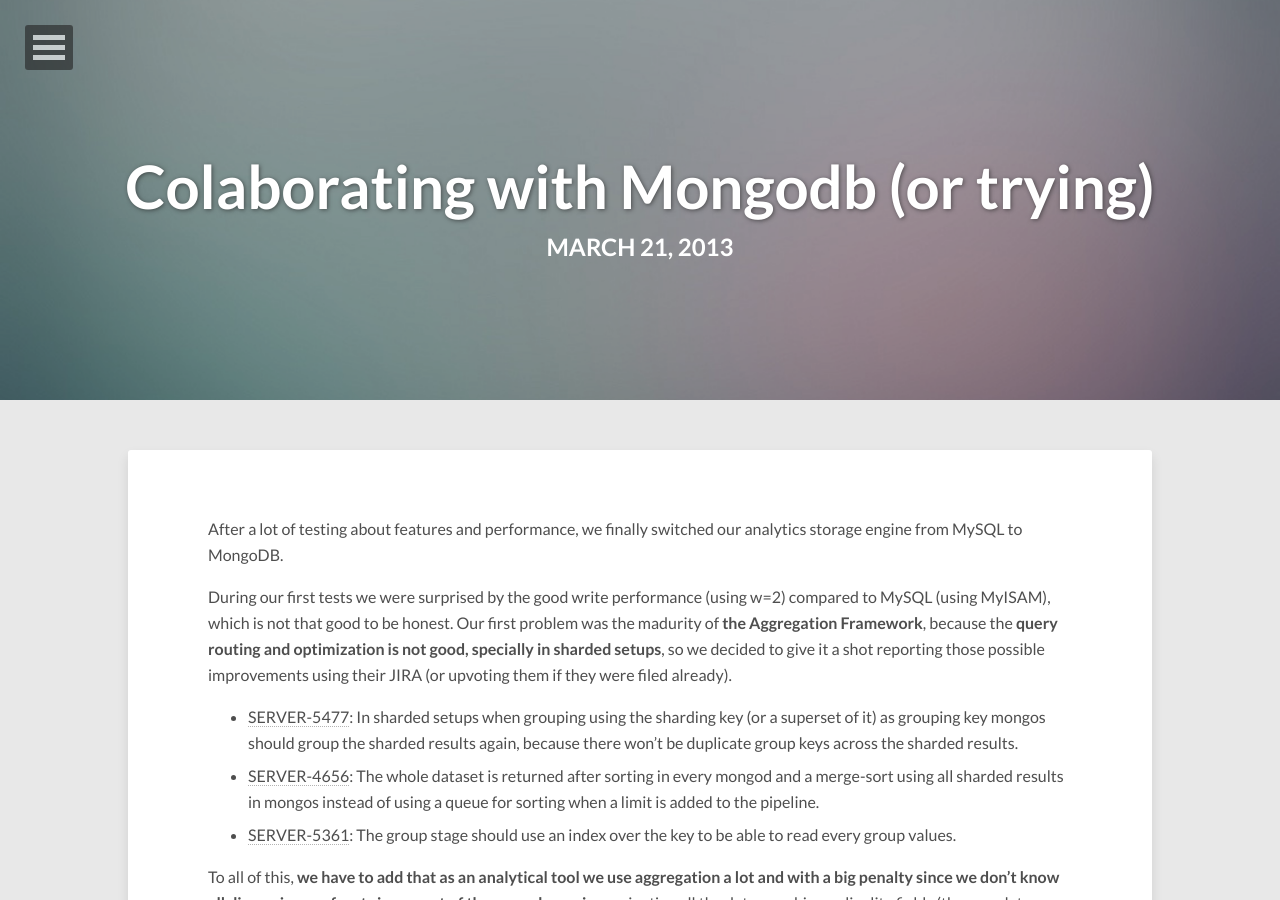
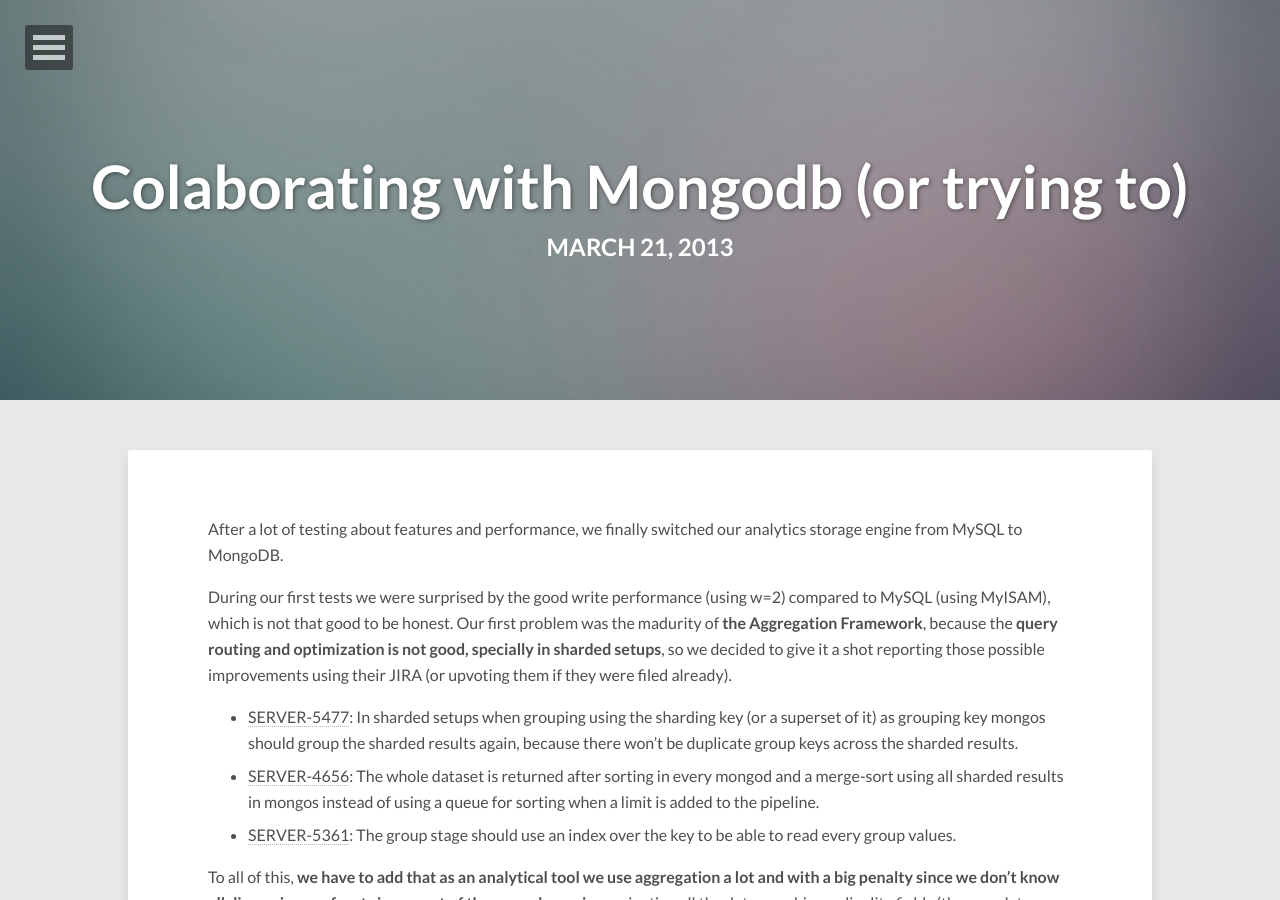
Before and after one commit to samuelgmartinez/samuelgmartinez-oldsite, a Jekyll site: the page built from _posts/2013-03-21-colaborating-with-mongodb.md, in a window 1280 px wide and 900 px high. Built offline with Jekyll 4.4.1, drawn with Linux system fonts in a browser that asks for light colours; nearby versions of some CDN libraries; comment, search, counter and statistics services are not loaded.

Commit message:
more structural changes

```diff
--- a/_config.yml
+++ b/_config.yml
@@ -1,6 +1,6 @@
 title:            Thoughts from the heap
 description:      Writings about tech and no so tech stuff.
-disqus_shortname: hpstrtheme
+disqus_shortname: samuelgmartinez
 excerpt_separator: <!--more-->
 reading_time:     false
 words_per_minute: 200
--- a/_includes/disqus_comments.html
+++ b/_includes/disqus_comments.html
@@ -1,6 +1,7 @@
 {% if site.disqus_shortname %}
     <script type="text/javascript">
         /* * * CONFIGURATION VARIABLES: EDIT BEFORE PASTING INTO YOUR WEBPAGE * * */
+        var disqus_developer = 1;
         var disqus_shortname = '{{ site.disqus_shortname }}'; // required: replace example with your forum shortname
 
         /* * * DON'T EDIT BELOW THIS LINE * * */
--- a/_posts/2013-03-21-colaborating-with-mongodb.md
+++ b/_posts/2013-03-21-colaborating-with-mongodb.md
@@ -1,6 +1,6 @@
 ---
 layout: post
-title: "Colaborating with Mongodb (or trying) "
+title: "Colaborating with Mongodb (or trying to) "
 description: "MongoDB aggregation pipeline improvements."
 image:
   feature: abstract-1.jpg
```
